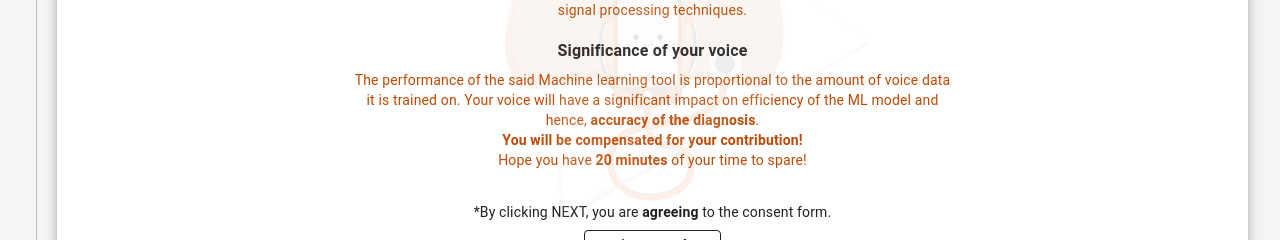
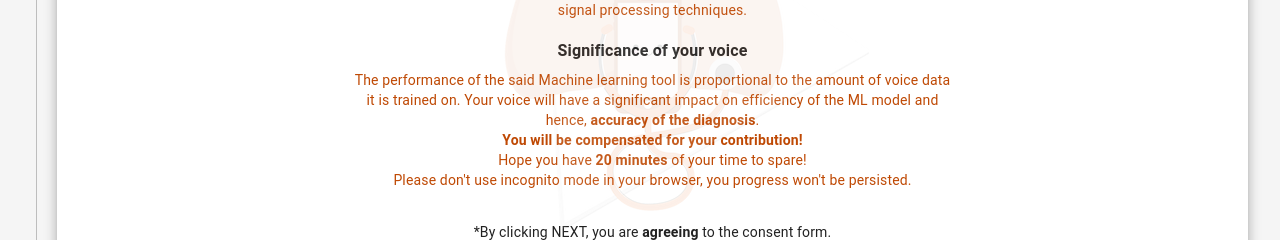
Before and after one commit to vaguebrownfox01/asquire-vowtiar, a React (Create React App) app: page / in a window 1280 px wide. Shown: the part 488-728 px from the top of the page. Built offline with nearby package versions, Linux system fonts and the light colour scheme; no server answers; the database is empty.

Commit message:
warn: incog

```diff
--- a/src/components/steps/Welcome.js
+++ b/src/components/steps/Welcome.js
@@ -130,6 +130,8 @@ const AboutProject = () => {
 							</b>
 							<br /> Hope you have <b>20 minutes</b> of your time
 							to spare!
+							<br /> Please don't use incognito mode in your
+							browser, you progress won't be persisted.
 						</Typography>
 					</div>
 					<div className={classes.terms}>
```
